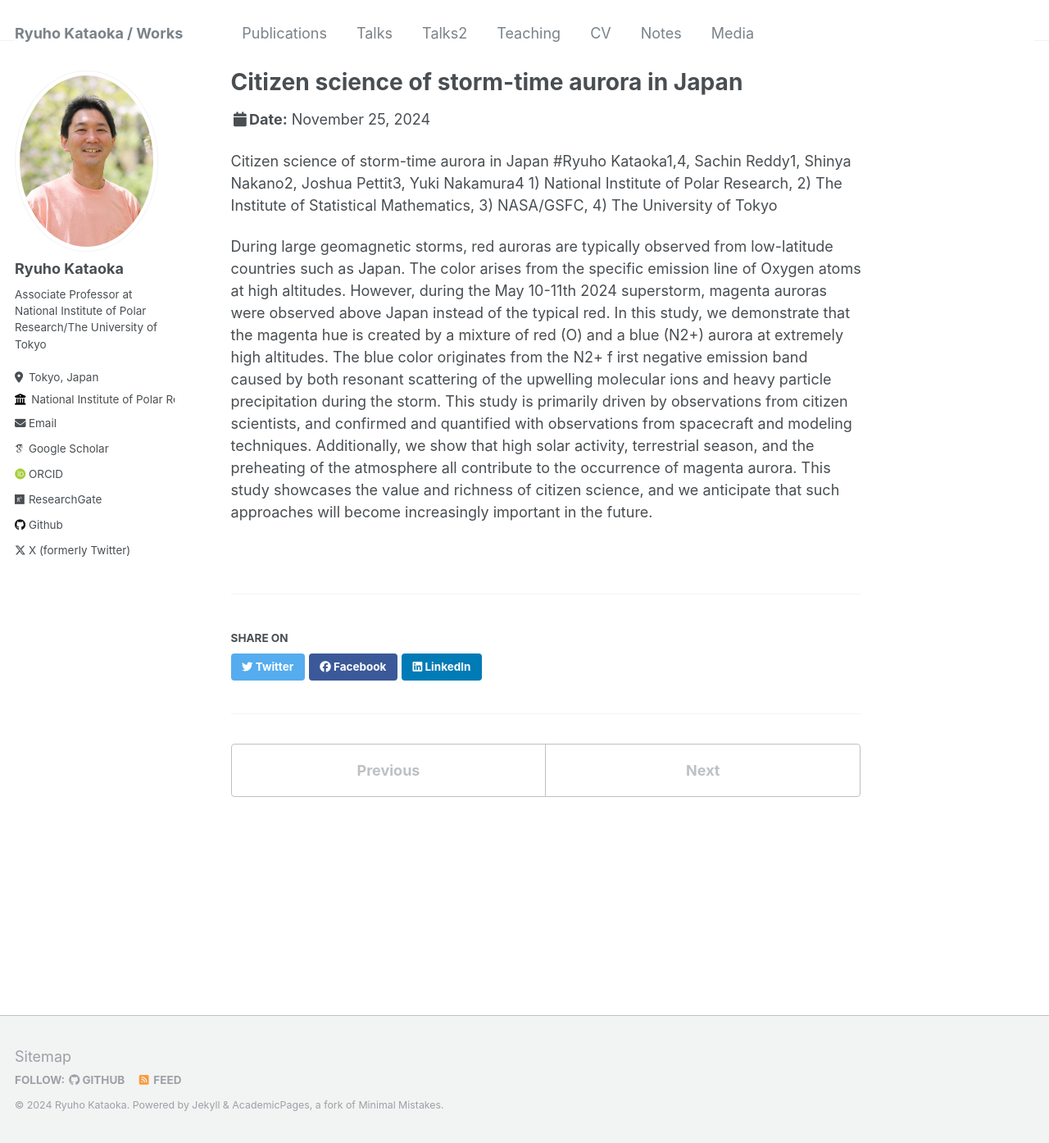
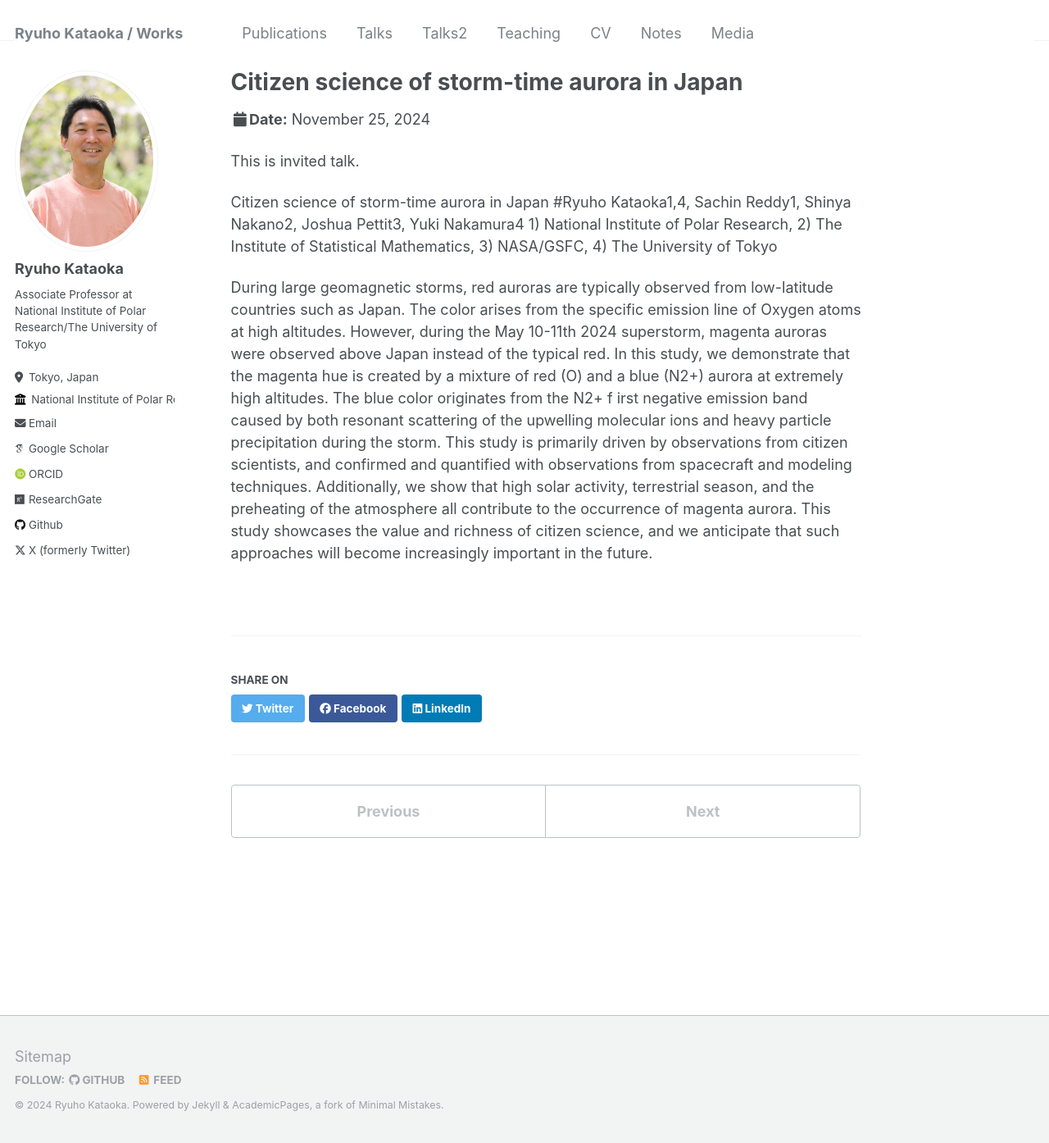
Before and after one commit to ryuhokataoka/ryuhokataoka.github.io, a Jekyll site: the page built from _talks/2024-11-25-SGEPSS-data.md, in a window 1280 px wide and 1394 px high. Shown: the whole window at 82% size. Built offline with Jekyll 4.4.1, drawn with Linux system fonts in a browser that asks for light colours; some web fonts are replaced.

Commit message:
Update 2024-11-25-SGEPSS-data.md

```diff
--- a/_talks/2024-11-25-SGEPSS-data.md
+++ b/_talks/2024-11-25-SGEPSS-data.md
@@ -1,12 +1,14 @@
 ---
 title: "Citizen science of storm-time aurora in Japan"
-collection: Invited talks
+collection: talks
 type: "Oral"
 permalink: /talks/2024-11-25-SGEPSS-data
 venue: "SGESPSS 2024"
 date: 2024-11-25
 location: "Tachikawa, Japan"
 ---
+
+This is invited talk.
 
 Citizen science of storm-time aurora in Japan
 #Ryuho Kataoka1,4, Sachin Reddy1, Shinya Nakano2, Joshua Pettit3, Yuki Nakamura4
```
